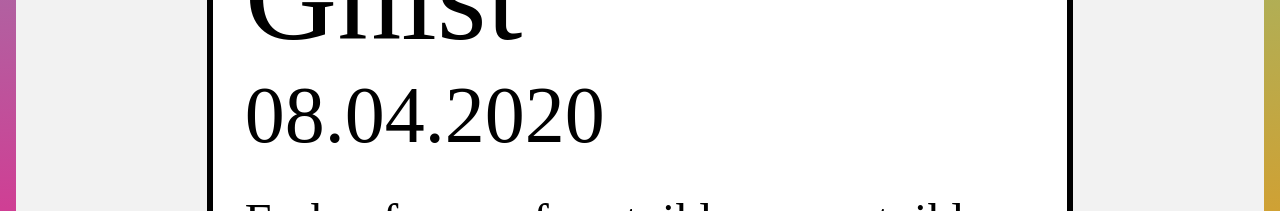
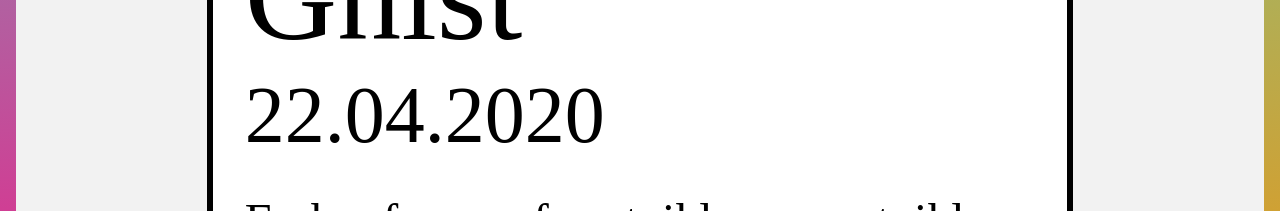
Before and after one commit to hkon/hkon.github.io, a plain HTML site: page index.html in a window 1280 px wide. Shown: the part 190-401 px from the top of the page. Drawn offline with Linux system fonts and the light colour scheme.

Commit message:
Fixing date

```diff
--- a/index.html
+++ b/index.html
@@ -85,7 +85,7 @@
                 Gnist
             </span>
             <span class="date">
-                08.04.2020
+                22.04.2020
             </span>
 
             <span class="tagline">
```
